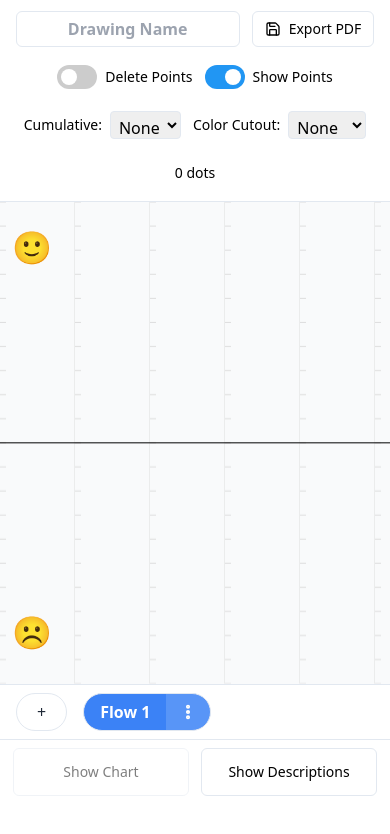
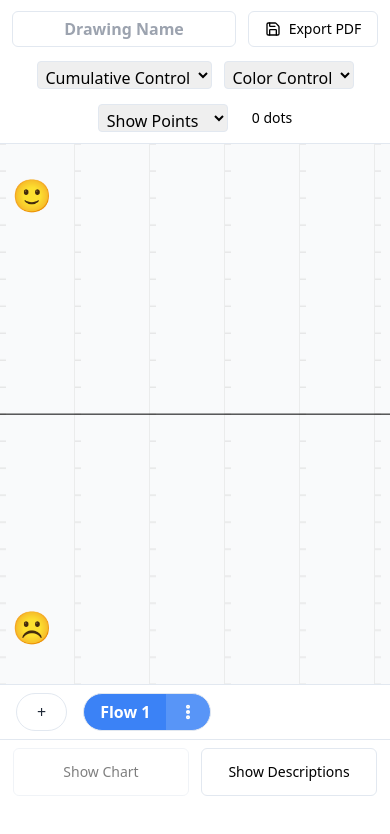
Before and after one commit to jbaileystudio/Sumpoints, a React (Vite) app: page / in a window 390 px wide. Shown: the top 834 px of the page. Built offline with nearby package versions, Linux system fonts and the light colour scheme.

Commit message:
Updated header
* Rotation icons
* Multiple rows
* Consolidated drop downs
* Mobile friendly

```diff
--- a/src/components/InteractiveDrawing.jsx
+++ b/src/components/InteractiveDrawing.jsx
@@ -1,5 +1,5 @@
 import React, { useState, useRef, useEffect, useLayoutEffect } from 'react';
-import { Save, Plus } from 'lucide-react';
+import { Save, Plus, RotateCwSquare, RotateCcwSquare } from 'lucide-react';
 import { Button } from './ui/button';
 import { Input } from './ui/input';
 import { GripVertical } from 'lucide-react';
@@ -418,21 +418,20 @@ const DesktopFlowDropdown = ({ flows, activeFlowId, onSelectFlow, onAddFlow, onD
           backgroundColor: 'white',
           display: 'flex',
           alignItems: 'center',
+          justifyContent: 'space-between',  // Add this line
           gap: '0.5rem',
           fontSize: '0.875rem',
-          height: '2.25rem'
-        }}
-      >
-        <span>Flow: {activeFlow?.name}</span>
-        <span style={{
-          borderLeft: '1px solid #e2e8f0',
-          height: '1rem',
-          marginLeft: '0.25rem'
-        }}></span>
+          height: '2.25rem',
+          width: '240px'
+        }}
+      >
+        <span>{activeFlow?.name}</span>
+        <div style={{ display: 'flex', alignItems: 'center' }}>  {/* Wrap arrow */}
           <span style={{
             transform: isOpen ? 'rotate(180deg)' : 'rotate(0)',
             transition: 'transform 0.2s'
           }}>▼</span>
+        </div>
       </button>
 
       {isOpen && (
@@ -445,7 +444,7 @@ const DesktopFlowDropdown = ({ flows, activeFlowId, onSelectFlow, onAddFlow, onD
           border: '1px solid #e2e8f0',
           borderRadius: '0.375rem',
           boxShadow: '0 4px 6px -1px rgba(0, 0, 0, 0.1)',
-          width: '200px',
+          width: '240px',
           maxHeight: '300px',
           overflowY: 'auto'
         }}>
@@ -669,6 +668,7 @@ const InteractiveDrawing = () => {
   const [activeFlowId, setActiveFlowId] = useState("flow-1");
   const [svgBounds, setSvgBounds] = useState({ top: 0, left: 0, width: 0, height: 0 });
   const [hideSvgContent, setHideSvgContent] = useState(false);
+  const [pointsMode, setPointsMode] = useState('show'); // 'show', 'hide', or 'delete'
 
 
 const renameFlow = (flowId, newName) => {
@@ -2753,6 +2753,64 @@ useEffect(() => {
           0%, 20% { transform: translateY(0); } /* Stay in place for first 20% of animation (down from 30%) */
           100% { transform: translateY(100%); }
         }
+
+        .rotating-cw-icon {
+          transition: transform 0.3s ease;
+          transform: rotate(0deg);
+        }
+
+        .icon-button:hover .rotating-cw-icon {
+          transform: rotate(45deg);
+        }
+
+        .rotating-ccw-icon {
+          transition: transform 0.3s ease;
+          transform: rotate(0deg);
+        }
+
+        .icon-button:hover .rotating-ccw-icon {
+          transform: rotate(-45deg);
+        }
+
+        .icon-button {
+          display: flex;
+          align-items: center;
+          justify-content: center;
+          padding: 8px;
+          border: 1px solid #e2e8f0;
+          border-radius: 6px;
+          background-color: white;
+          cursor: pointer;
+          transition: background-color 0.2s ease;
+          margin: 0px;
+          width: 36px;
+          height: 36px;
+        }
+
+        .icon-button:hover {
+          background-color: #f8fafc;
+        }
+
+        .icon-button:active {
+          background-color: #e2e8f0;
+        }
+
+        .rotation-icon {
+          width: 16px;
+          height: 16px;
+        }
+
+        .icon-button:disabled:hover .rotating-cw-icon {
+          transform: rotate(0deg);
+        }
+
+        .icon-button:disabled:hover .rotating-ccw-icon {
+          transform: rotate(0deg);
+        }
+
+        .icon-button:disabled {
+          cursor: default;
+        }
       `}</style>
 
     <style>{`
@@ -2813,31 +2871,33 @@ useEffect(() => {
   background: 'white',
   borderBottom: '1px solid #e2e8f0',
   display: 'flex',
+  flexDirection: 'column',
   justifyContent: 'center',
   width: '100%',
   touchAction: 'none',
   userSelect: 'none',
 }}>
-  {/* Main content container */}
+
+  {/* FIRST ROW */}
   <div style={{
-    padding: '.667rem',
+    padding: '.667rem 2rem .334rem 2rem',
     display: 'flex',
     alignItems: 'center',
-    justifyContent: 'center',
+    justifyContent: isMobile ? 'center' : 'space-between',
     width: '100%',
   }}>
-    {/* Single flex container for all items */}
+
+    {/* Left - Flow selector */}
     <div style={{
       display: 'flex',
       alignItems: 'center',
-      gap: '0.75rem',
-      flexWrap: 'wrap',
-      justifyContent: isMobile ? 'center' : 'start',
-      width: '100%'
+      gap: '0.5rem',
+      width: '300px',
+      justifyContent: 'flex-start'
     }}>
-
-    {/* Add the flow dropdown here for desktop view */}
       {!isMobile && (
+        <>
+          <span style={{ fontSize: '14px', lineHeight: '1' }}>Flow:</span>
           <DesktopFlowDropdown
             flows={flows}
             activeFlowId={activeFlowId}
@@ -2846,39 +2906,24 @@ useEffect(() => {
             onDeleteFlow={deleteFlow}
             onRenameFlow={renameFlow}
           />
-    )}
-
-      {/* Rotation buttons */}
-      {!isMobile && (
-        <>
-          <Button
-            size="sm"
-            variant="outline"
-            style={{ width: '7rem' }}
-            onClick={() => setRotated(false)}
-            disabled={!rotated}
-          >
-            Turn Left
-          </Button>
-          <Button
-            size="sm"
-            variant="outline"
-            style={{ width: '7rem' }}
-            onClick={() => setRotated(true)}
-            disabled={rotated}
-          >
-            Turn Right
-          </Button>
         </>
       )}
-
-      {/* Document name input */}
+    </div>
+
+    {/* Center - Document name + Export */}
+    <div style={{
+      display: 'flex',
+      alignItems: 'center',
+      gap: '0.75rem',
+      flex: isMobile ? 'none' : 1,
+      justifyContent: 'center'
+    }}>
       <Input
         type="text"
         value={filename}
         onChange={(e) => setFilename(e.target.value)}
         placeholder="Drawing Name"
-        autoComplete="off"  // Add this line
+        autoComplete="off"
         style={{
           minWidth: '200px',
           maxWidth: '14rem',
@@ -2891,7 +2936,6 @@ useEffect(() => {
         }}
       />
 
-      {/* Export button */}
       <Button
         size="sm"
         variant="outline"
@@ -2900,44 +2944,106 @@ useEffect(() => {
           display: 'flex',
           alignItems: 'center',
           gap: '0.5rem',
-          height: '2.25rem'
+          height: '2.25rem',
+          minWidth: '130px'
         }}
       >
         <Save style={{ width: '1rem', height: '1rem' }}/>Export PDF
       </Button>
-
-      {/* Delete Mode Toggle */}
-      <div style={{ display: 'flex', alignItems: 'center', gap: '0.5rem', height: '2.25rem' }}>
-        <label className="toggle-switch">
-          <input
-            type="checkbox"
-            checked={editMode}
-            onChange={handleEditModeToggle}
-          />
-          <span className="toggle-slider"></span>
-        </label>
-        <span style={{ fontSize: '14px', lineHeight: '1' }}>Delete Points</span>
-      </div>
-
-      {/* Show Points Toggle */}
-      <div style={{ display: 'flex', alignItems: 'center', gap: '0.5rem', height: '2.25rem' }}>
-        <label className="toggle-switch">
-          <input
-            type="checkbox"
-            checked={showPoints}
-            onChange={(e) => setShowPoints(e.target.checked)}
-          />
-          <span className="toggle-slider"></span>
-        </label>
-        <span style={{ fontSize: '14px', lineHeight: '1' }}>Show Points</span>
-      </div>
-
-      {/* Cumulative dropdown */}
-      <div style={{ display: 'flex', alignItems: 'center', gap: '0.5rem', height: '2.25rem' }}>
-        <span style={{ fontSize: '14px', lineHeight: '1' }}>Cumulative:</span>
+    </div>
+
+    {/* Right - Rotation buttons */}
+    <div style={{
+      display: 'flex',
+      alignItems: 'center',
+      gap: '0.75rem',
+      width: '300px',
+      justifyContent: 'flex-end'
+    }}>
+      {!isMobile && (
+        <>
+          <button
+            className="icon-button"
+            onClick={() => setRotated(false)}
+            disabled={!rotated}
+            style={{ opacity: !rotated ? 0.5 : 1 }}
+          >
+            <RotateCcwSquare className="rotating-ccw-icon rotation-icon" />
+          </button>
+          <button
+            className="icon-button"
+            onClick={() => setRotated(true)}
+            disabled={rotated}
+            style={{ opacity: rotated ? 0.5 : 1 }}
+          >
+            <RotateCwSquare className="rotating-cw-icon rotation-icon" />
+          </button>
+        </>
+      )}
+    </div>
+  </div>
+
+  {/* SECOND ROW */}
+<div style={{
+  padding: '.334rem 2rem .667rem 2rem',
+  display: 'flex',
+  alignItems: 'center',
+  justifyContent: isMobile ? 'center' : 'space-between',
+  width: '100%',
+}}>
+
+  {/* Left - Dot/Description count (only render on desktop) */}
+  {!isMobile && (
+    <div style={{
+      display: 'flex',
+      alignItems: 'center',
+      width: '300px',
+      justifyContent: 'flex-start'
+    }}>
+      <span style={{ fontSize: '14px', lineHeight: '1' }}>
+        {rotated ? (
+          `${points.length} descriptions${ghostPoints.length > 0 ? `, ${ghostPoints.length} grey dots` : ''} ${cumulativeType !== 'none' ? ` • Cumulative Score: ${calculateScores(points).total}` : ''}`
+        ) : (
+          `${points.length} dots${ghostPoints.length > 0 ? `, ${ghostPoints.length} grey dots` : ''} ${cumulativeType !== 'none' ? ` • Cumulative Score: ${calculateScores(points).total}` : ''}`
+        )}
+      </span>
+    </div>
+  )}
+
+  {/* Center - Points Mode + Cumulative + Color Cutout */}
+  <div style={{
+    display: 'flex',
+    alignItems: 'center',
+    gap: '0.75rem',
+    flex: isMobile ? 'none' : 1,
+    justifyContent: 'center'
+  }}>
+
+    {/* Points Mode dropdown - only render on desktop */}
+    {!isMobile && (
+      <div style={{
+        display: 'flex',
+        alignItems: 'center',
+        gap: '0.5rem',
+        height: '2.25rem'
+      }}>
         <select
-          value={cumulativeType}
-          onChange={(e) => setCumulativeType(e.target.value)}
+          value={pointsMode}
+          onChange={(e) => {
+            const value = e.target.value;
+            setPointsMode(value);
+
+            if (value === 'show') {
+              setShowPoints(true);
+              setEditMode(false);
+            } else if (value === 'hide') {
+              setShowPoints(false);
+              setEditMode(false);
+            } else if (value === 'delete') {
+              setShowPoints(true);
+              setEditMode(true);
+            }
+          }}
           style={{
             padding: '0.25rem',
             borderRadius: '0.25rem',
@@ -2945,15 +3051,31 @@ useEffect(() => {
             height: '1.75rem'
           }}
         >
-          <option value="none">None</option>
+          <option value="show">Show Points</option>
+          <option value="hide">Hide Points</option>
+          <option value="delete">Delete Points</option>
+        </select>
+      </div>
+    )}
+
+    <div style={{ display: 'flex', alignItems: 'center', gap: '0.5rem', height: '2.25rem' }}>
+      <select
+        value={cumulativeType}
+        onChange={(e) => setCumulativeType(e.target.value)}
+        style={{
+          padding: '0.25rem',
+          borderRadius: '0.25rem',
+          border: '1px solid #e2e8f0',
+          height: '1.75rem'
+        }}
+      >
+        <option value="none">Cumulative Control</option>
         <option value="bars">Bars</option>
         <option value="line">Line</option>
       </select>
     </div>
 
-      {/* Color Cutout dropdown */}
     <div style={{ display: 'flex', alignItems: 'center', gap: '0.5rem', height: '2.25rem' }}>
-        <span style={{ fontSize: '14px', lineHeight: '1' }}>Color Cutout:</span>
       <select
         value={cutoutType}
         onChange={(e) => {
@@ -2969,27 +3091,24 @@ useEffect(() => {
           height: '1.75rem'
         }}
       >
-          <option value="none">None</option>
+        <option value="none">Color Control</option>
         <option value="yellow">Yellow</option>
         <option value="blue">Blue</option>
         <option value="both">Both</option>
       </select>
     </div>
-
-      {/* Dot count */}
-      <div style={{ display: 'flex', alignItems: 'center', height: '2.25rem' }}>
-        <span style={{ fontSize: '14px', lineHeight: '1' }}>
-          {rotated ? (
-            `${points.length} descriptions${ghostPoints.length > 0 ? `, ${ghostPoints.length} grey dots` : ''} ${cumulativeType !== 'none' ? ` • Cumulative Score: ${calculateScores(points).total}` : ''}`
-          ) : (
-            `${points.length} dots${ghostPoints.length > 0 ? `, ${ghostPoints.length} grey dots` : ''} ${cumulativeType !== 'none' ? ` • Cumulative Score: ${calculateScores(points).total}` : ''}`
-          )}
-        </span>
-      </div>
-
-      {/* Delete All button */}
-      {editMode && (
-        <div style={{ display: 'flex', alignItems: 'center', height: '2.25rem' }}>
+  </div>
+
+  {/* Right - Delete All (only render on desktop) */}
+  {!isMobile && (
+    <div style={{
+      display: 'flex',
+      alignItems: 'center',
+      gap: '0.75rem',
+      width: '300px',
+      justifyContent: 'flex-end'
+    }}>
+      {pointsMode === 'delete' && (
         <Button
           size="sm"
           variant="link"
@@ -2997,9 +3116,7 @@ useEffect(() => {
             setActivePoints([]);
             setActiveDigitalPoints(new Set());
             setActiveBluePoints(new Set());
-
-              // Turn off delete mode since there are no more points
-              setEditMode(false);
+            setPointsMode('show');
           }}
           style={{
             color: '#ef4444',
@@ -3014,10 +3131,98 @@ useEffect(() => {
         >
           Delete All
         </Button>
-        </div>
       )}
     </div>
-  </div>
+  )}
+</div>
+
+  {/* THIRD ROW - Mobile only */}
+  {isMobile && (
+    <div style={{
+      padding: '0 2rem .667rem 2rem',
+      display: 'flex',
+      alignItems: 'center',
+      justifyContent: 'center',
+      gap: '1.5rem',
+      width: '100%',
+    }}>
+
+      {/* Left side - Points Mode dropdown */}
+      <div style={{
+        display: 'flex',
+        alignItems: 'center',
+        gap: '0.75rem',
+      }}>
+        {pointsMode === 'delete' && (
+          <Button
+            size="sm"
+            variant="link"
+            onClick={() => {
+              setActivePoints([]);
+              setActiveDigitalPoints(new Set());
+              setActiveBluePoints(new Set());
+              setPointsMode('show');
+            }}
+            style={{
+              color: '#ef4444',
+              padding: 0,
+              margin: 0,
+              height: 'auto',
+              minHeight: 'unset',
+              lineHeight: '1',
+              display: 'flex',
+              alignItems: 'center'
+            }}
+          >
+            Delete All
+          </Button>
+        )}
+
+        <select
+          value={pointsMode}
+          onChange={(e) => {
+            const value = e.target.value;
+            setPointsMode(value);
+
+            if (value === 'show') {
+              setShowPoints(true);
+              setEditMode(false);
+            } else if (value === 'hide') {
+              setShowPoints(false);
+              setEditMode(false);
+            } else if (value === 'delete') {
+              setShowPoints(true);
+              setEditMode(true);
+            }
+          }}
+          style={{
+            padding: '0.25rem',
+            borderRadius: '0.25rem',
+            border: '1px solid #e2e8f0',
+            height: '1.75rem'
+          }}
+        >
+          <option value="show">Show Points</option>
+          <option value="hide">Hide Points</option>
+          <option value="delete">Delete Points</option>
+        </select>
+      </div>
+
+      {/* Right side - Dot/Description count */}
+      <div style={{
+        display: 'flex',
+        alignItems: 'center',
+      }}>
+        <span style={{ fontSize: '14px', lineHeight: '1' }}>
+          {rotated ? (
+            `${points.length} descriptions${ghostPoints.length > 0 ? `, ${ghostPoints.length} grey dots` : ''} ${cumulativeType !== 'none' ? ` • Cumul Score: ${calculateScores(points).total}` : ''}`
+          ) : (
+            `${points.length} dots${ghostPoints.length > 0 ? `, ${ghostPoints.length} grey dots` : ''} ${cumulativeType !== 'none' ? ` • Cumul Score: ${calculateScores(points).total}` : ''}`
+          )}
+        </span>
+      </div>
+    </div>
+  )}
 </div>
 
 {rotated ? (
```
Lines whose indentation alone changed are shown as unchanged.
